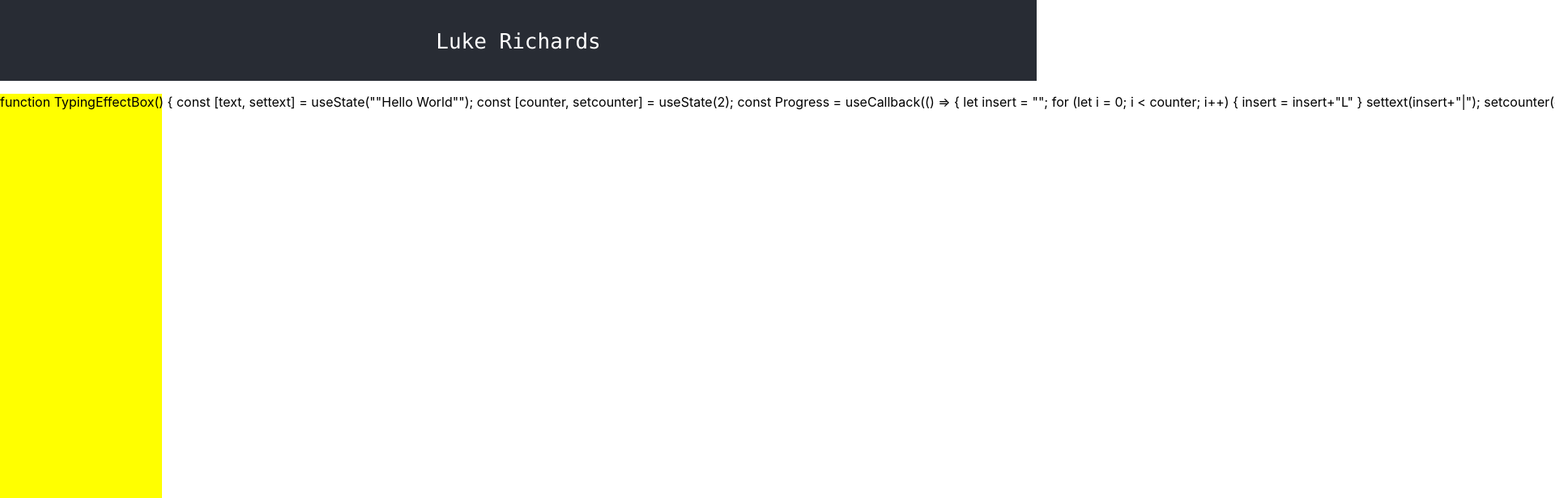
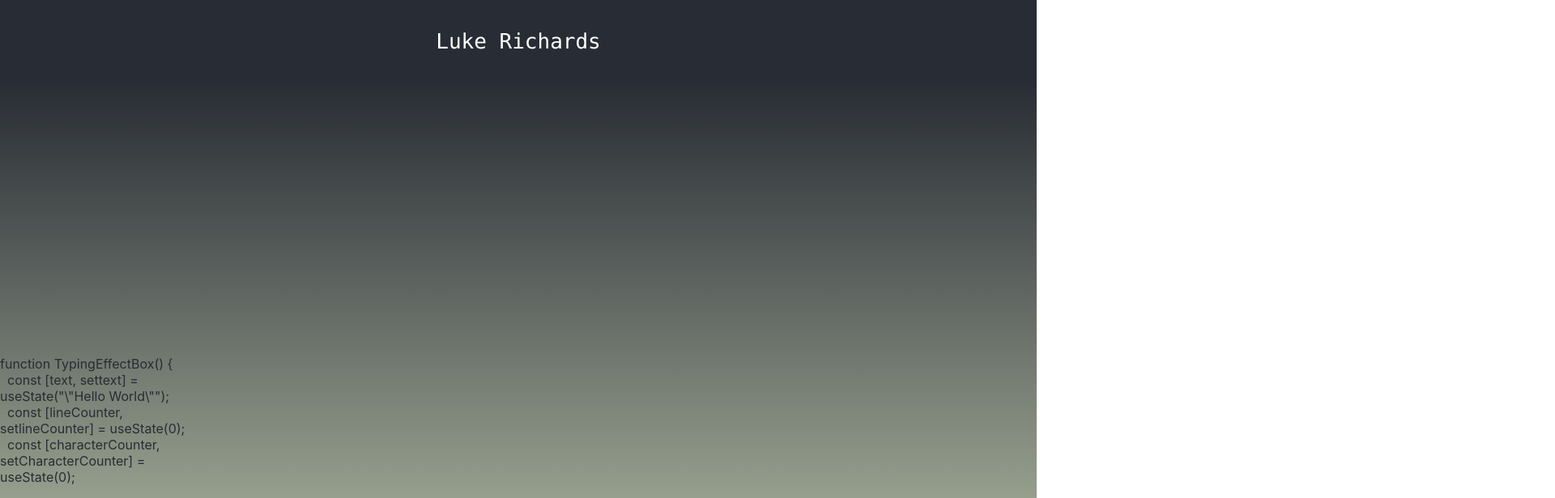
Before and after one commit to Luke-Richards/Luke-Richards.github.io, a React (Create React App) app in the folder LR-Web/: page / in a window 1280 px wide. Shown: the top 616 px of the page at 81% size, 1920 px wide, since content can reach past the window. Built offline with nearby package versions, Linux system fonts and the light colour scheme.

Commit message:
typing effect

```diff
--- a/LR-Web/src/App.css
+++ b/LR-Web/src/App.css
@@ -1,24 +1,89 @@
 .App {
   text-align: center;
+  height: 100vh;
+  background-color: #bdc7ad;
 }
 .App-header {
   background-color: #282c34;
   min-height: 100px;
   height: 10vh;
   display: flex;
+  flex: 1;
+  flex-grow: 0;
   flex-direction: column;
   align-items: center;
   justify-content: center;
   font-size: calc(10px + 2vmin);
   color: white;
 }
+
+.backgroundContainer {
+  display: flex;
+  height: 100vh;
+  width: 100vw;
+  position: absolute;
+  z-index: 1;
+  flex-grow: 1;
+
+}
+.foregroundContainer {
+  display: flex;
+  height: 100vh;
+  width: 100vw;
+  position: absolute;
+  z-index: 2;
+  flex-direction: column;
+
+}
+.content {
+  display: flex;
+  flex-direction: row;
+  flex: 4;
+  align-items: stretch;
+  background-image: linear-gradient(#282c34, #bdc7ad);
+}
+
 .TypingEffectContainer {
-  height: 600px;
-  width: 200px;
-  background-color: yellow;
+
+  flex: 1;
+  background-image: linear-gradient(#282c34, #bdc7ad);
+  overflow: hidden;
+  flex-direction: column-reverse;
+  margin: 0;
+  padding: 0;
+  position: relative;
+  /*word-wrap: break-word;*/
+
+}
+.TypingEffectText {
+  z-index: 1;
+  position: absolute;
+  bottom: 0;
+  margin: 0;
+  padding: 0;
+  padding-top: 10vh;
+  padding-bottom: 10vh;
+  display: flex;
+  color: #282c34;
   text-wrap: nowrap;
-  /*word-wrap: break-word;*/
+  white-space: pre-wrap;
+  text-align: left;
+  overflow: hidden;
 }
+
+
+
+
+
+
+
+
+
+
+
+
+
+
 /*
 @keyframes App-logo-spin {
   from {
--- a/LR-Web/src/App.js
+++ b/LR-Web/src/App.js
@@ -9,12 +9,22 @@ function App() {
   }, []);
   return (
     <div className="App">
+      <div className='backgroundContainer'>
+      </div>
+      <div className='foregroundContainer'>
         <header className="App-header">
           <p>
             <code>Luke Richards</code>
           </p>
         </header>
+        <div className='content'>
           <TypingEffectBox/>
+          <div className='content'></div>
+        </div>
+
+      </div>
+
+
     </div>
   );
 }
--- a/LR-Web/src/components/typingEffectBox.js
+++ b/LR-Web/src/components/typingEffectBox.js
@@ -8,52 +8,105 @@ import { useState } from 'react';
 
 function TypingEffectBox() {
   const [text, settext] = useState("\"Hello World\"");
-  const [counter, setcounter] = useState(2);
+  const [lineCounter, setlineCounter] = useState(0);
+  const [characterCounter, setCharacterCounter] = useState(0);
+
+  const splittedArray = textblock.split(/\r?\n/).concat(textblock.split(/\r?\n/).concat(textblock.split(/\r?\n/)));
 
   const Progress = useCallback(() => {
+
       let insert = "";
-      for (let i = 0; i < counter; i++) {
-        insert = insert+"L"
+      let i = 0
+      if(lineCounter > 150){i = lineCounter - 150;}
+      while(i < lineCounter) {
+        insert = insert+splittedArray[i]+"\n";
+        i++;
       }
-      var splittedArray = textblock.split(/\r?\n/);
-      settext(splittedArray);
-      setcounter(counter+1);
-  }, [counter]);
+      let currentLine = splittedArray[lineCounter].trim().split("");
+      for(let i = 0; i < characterCounter && i < currentLine.length; i++){
+        insert = insert+currentLine[i];
+      }
+      insert = insert+"|";
+
+      settext(insert);
+
+      setCharacterCounter(characterCounter+1);
+      if(characterCounter >= splittedArray[lineCounter].trim().length){
+        setCharacterCounter(0);
+        if(lineCounter >= splittedArray.length-1){
+          setlineCounter(0);
+        }else{
+          setlineCounter(lineCounter+1);
+        }
+      }
+
+
+
+  }, [lineCounter, characterCounter]);
 
   useEffect(() => {
-      const intervalID = setInterval(Progress, 50);
+      const intervalID = setInterval(Progress, 20);
       return () => clearInterval(intervalID);
   }, [Progress])
 
     return (
       <div className="TypingEffectContainer">
-        <p>{text}</p>
+        <p className="TypingEffectText">{text}</p>
       </div>
     );
   }
 
-const textblock = `
+const textblock = String.raw`
 function TypingEffectBox() {
   const [text, settext] = useState("\"Hello World\"");
-  const [counter, setcounter] = useState(2);
+  const [lineCounter, setlineCounter] = useState(0);
+  const [characterCounter, setCharacterCounter] = useState(0);
 
   const Progress = useCallback(() => {
+
+      var splittedArray = textblock.split(/\r?\n/);
+      splittedArray.forEach(function(entry) {
+        console.log(entry);
+
+      });
+
       let insert = "";
-      for (let i = 0; i < counter; i++) {
-        insert = insert+"L"
+      let i = 0
+      if(lineCounter > 30){i = lineCounter - 30;}
+      while(i < lineCounter) {
+        insert = insert+splittedArray[i]+"\n";
+        i++;
       }
-      settext(insert+"|");
-      setcounter(counter+1);
-  }, [counter]);
+      let currentLine = splittedArray[lineCounter].trim().split("");
+      for(let i = 0; i < characterCounter && i < currentLine.length; i++){
+        insert = insert+currentLine[i];
+      }
+      insert = insert+"|";
+
+      settext(insert);
+
+      setCharacterCounter(characterCounter+1);
+      if(characterCounter >= splittedArray[lineCounter].trim().length){
+        setCharacterCounter(0);
+        if(lineCounter >= splittedArray.length-1){
+          setlineCounter(0);
+        }else{
+          setlineCounter(lineCounter+1);
+        }
+      }
+
+
+
+  }, [lineCounter, characterCounter]);
 
   useEffect(() => {
-      const intervalID = setInterval(Progress, 50s);
+      const intervalID = setInterval(Progress, 20);
       return () => clearInterval(intervalID);
   }, [Progress])
 
     return (
       <div className="TypingEffectContainer">
-        <p>{text}</p>
+        <p className="TypingEffectText">{text}</p>
       </div>
     );
   }
```
Lines whose indentation alone changed are shown as unchanged.
